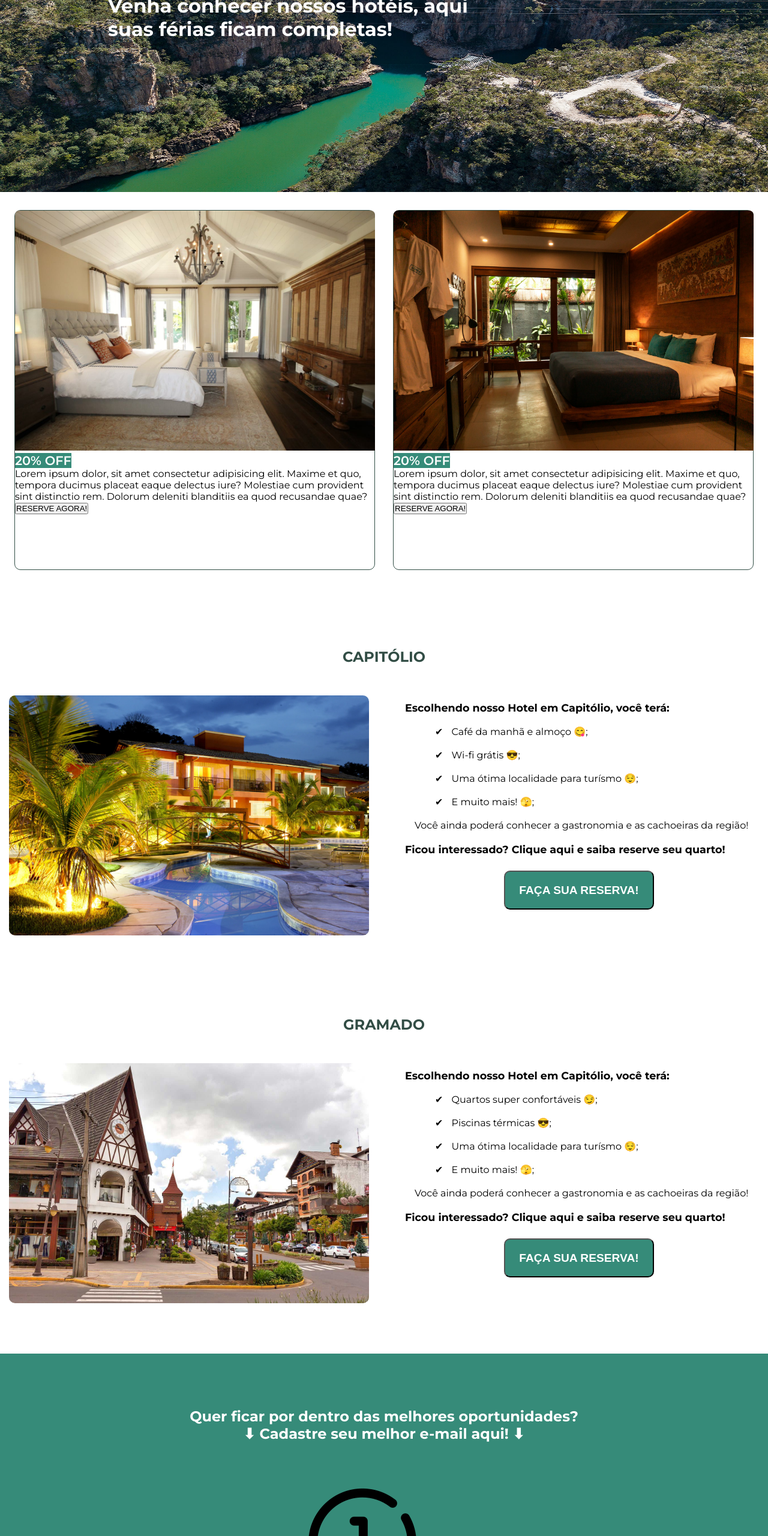
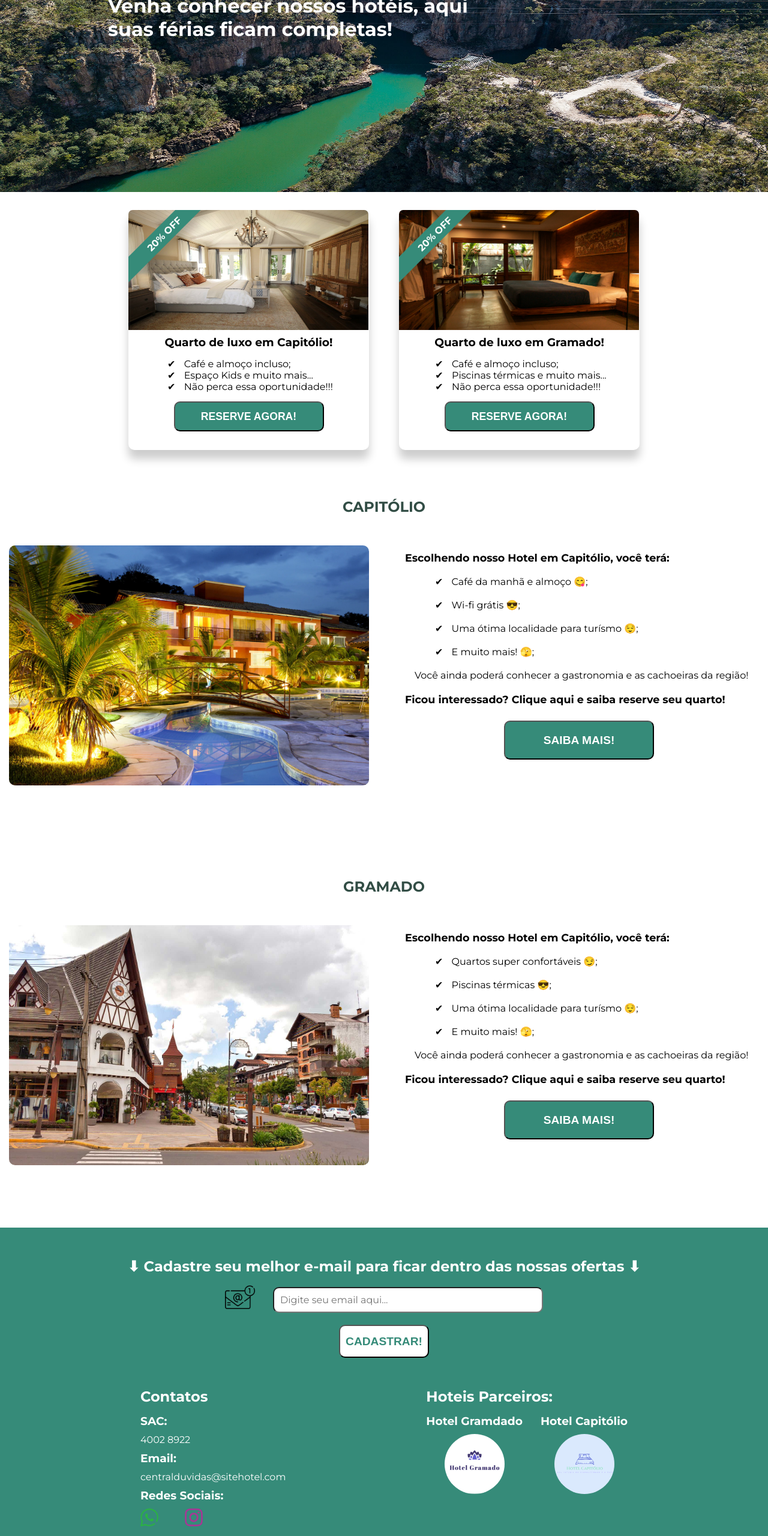
Before and after one commit to ThRocha7/hotel, a plain HTML site: page index.html in a window 1280 px wide. Shown: the part 240-2800 px from the top of the page at 60% size. Drawn offline with Linux system fonts and the light colour scheme.

Commit message:
finalizado

```diff
--- a/Css_Inicial/style.css
+++ b/Css_Inicial/style.css
@@ -107,42 +107,95 @@ nav .section-links a:hover::after {
     display: flex;
     flex-direction: row;
     margin: 30px 0;
-    gap: 30px;
+    gap: 50px;
     justify-content: center;
     align-items: center;
 }
 
-.content-promocao {
-    width: 601px;
-    border: 1px solid var(--verde-escuro);
-    border-radius: 10px;
-    display: flex;
-    flex-direction: column;
-    height: 600px;
-
-}
-
 .content-promocao img {
-    width: 600px;
-    height: 400px;
+    width: 400px;
+    height: 200px;
     border-radius: 7px 7px 0 0;
     position: relative;
 }
 
-.legenda-promo {
-    display: inline-block;
+.content-promocao {
+    width: 401px;
+    position: relative;
+    border-radius: 10px;
+    display: flex;
+    flex-direction: column;
+    height: 400px;
+    box-shadow: 0px 15px 15px rgba(0,0,0,.2);
+}
+
+.content-promocao .faixa-promo{
+    width: 200px;
+    height: 150px;
+    position: absolute;
+    display: flex;
+    align-items: center;
+    justify-content: center;
+    overflow: hidden;
+
+}
+
+.content-promocao .faixa-promo::before {
+    content: '20% OFF';
+    width: 230px;
+    height: 30px;
     background-color: var(--verde-princ);
-    font-size: 1.3rem;
-    /* position: absolute; */
+    position: absolute;
+    transform: rotate(-45deg) translateY(-50px);
+    box-shadow: 0px 10px 15px rgba(0,0,0,.2);
+    display: flex;
+    align-items: center;
+    justify-content: center;
+    color: #fff;
+    font-weight: 700;
+    margin-right: 10px;
+}
+
+.description-promo {
+    padding: 5px 10px 5px 10px;
+    display: flex;
+    flex-direction: column;
+    align-items: center;
+    gap: 15px;
+}
+
+.description-promo ul {
+    list-style-type: '\02714';
+    list-style-position: inside;
+    padding-left: 5px;
+}
+
+.description-promo li > .listas {
+    padding-left: 10px;
+}
+
+.content-promocao button {
+    width: 250px;
+    height: 50px;
+    margin: 0 auto;
+    border-radius: 10px;
+    background-color: var(--verde-princ);
+    color: #fff;
     font-weight: 600;
-    color: #fff;
+    font-size: 1.1rem;
+}
+
+.content-promocao button:hover {
+    background-color: var(--verde-escuro);
+    cursor: pointer;
+    transition: .3s ease-in-out;
 }
 
 .container-conteudo {
     display: flex;
     flex-direction: column;
     align-items: center;
-    margin: 80px 0;
+    margin: 30px 0 100px 0;
 }
 
 .content-conteudo {
@@ -233,13 +286,33 @@ nav .section-links a:hover::after {
 
 /* Estilização footer */
 
+footer {
+    background-color: var(--verde-princ);
+    color: #ffff;
+    display: flex;
+    flex-direction: column;
+}
+
 .container-cadastro {
     display: flex;
     flex-direction: column;
     justify-content: center;
     align-items: center;
-    gap: 20px;
-    margin: 90px 0;
+    gap: 10px;
+    margin: 50px 0;
+}
+
+.cadastro {
+    display: flex;
+    flex-direction: row;
+    align-items: center;
+    gap: 30px;
+}
+
+.cadastro img {
+    width: 50px;
+    height: 50px;
+    margin-bottom: 10px;
 }
 
 .container-cadastro h2{
@@ -247,10 +320,10 @@ nav .section-links a:hover::after {
 }
 
 .container-cadastro input {
-    margin: 20px 0;
+    margin: 10px 0;
     padding: 10px;
     border-radius: 10px;
-    width: 400px;
+    width: 450px;
     font: 400 1rem "Montserrat", sans-serif;
 }
 
@@ -258,29 +331,60 @@ nav .section-links a:hover::after {
     width: 150px;
     height: 55px;
     border-radius: 10px;
-    background-color: var(--verde-princ);
-    color: #fff;
+    background-color: #fff;
+    color: var(--verde-princ);
     font-size: 1.2rem;
     font-weight: 600;
 }
 
 .container-cadastro button:hover {
     background-color: var(--verde-escuro);
+    color: #fff;
     cursor: pointer;
     transition: .3s ease-in-out;
 }
 
-footer {
-    background-color: var(--verde-princ);
-    color: #ffff;
+.container-info {
+    display: flex;
+    flex-direction: row;
+    align-items: top;
+    justify-content: space-evenly;
+    margin-bottom: 30px;
+}
+
+.container-contantos h2,
+.container-parceiros h2 {
+    margin-bottom: 15px;
+}
+
+.content-contantos {
     display: flex;
     flex-direction: column;
+    gap: 10px;
 }
 
+.redes-sociais img {
+    width: 30px;
+    height: 30px;
+    margin-right: 40px;
+}
 
+.content-parceiros {
+    display: flex;
+    flex-direction: row;
+    gap: 30px;
+}
+
+.parceiros {
+    display: flex;
+    flex-direction: column;
+    align-items: center;
+    gap: 10px;
+
+}
 
 .content-parceiros img{
-    height: 200px;
-    width: 200px;
-
+    height: 100px;
+    width: 100px;
+    border-radius: 50%;
 }
--- a/index.html
+++ b/index.html
@@ -48,44 +48,62 @@
             </div>
         </div>
 
-
             <div class="container-promocao">
                 <div class="content-promocao">
                     <div class="img-promo">
                         <img src="./assests/quartoluxo3.jpg" alt="Quarto Capitólio">
-                        <p class="legenda-promo">
-                            20% OFF
-                        </p>
                     </div>
                     <div class="description-promo">
-                        <p>
-                            Lorem ipsum dolor, sit amet consectetur adipisicing elit. Maxime et quo, tempora ducimus placeat eaque delectus iure? Molestiae cum provident sint distinctio rem. Dolorum deleniti blanditiis ea quod recusandae quae?
-                        </p>
-                        <a href="#">
+                        <h3>
+                            Quarto de luxo em Capitólio!
+                        </h3>
+                        <ul>
+                            <li>
+                                <span class="listas">Café e almoço incluso;</span>
+                            </li>
+                            <li>
+                                <span class="listas">Espaço Kids e muito mais...</span>
+                            </li>
+                            <li>
+                                <span class="listas">Não perca essa oportunidade!!!</span>
+                            </li>
+                        </ul>
+                        <a href="https://api.whatsapp.com/send?phone=5516996048494&text=Ol%C3%A1,%20desejo%20reservar%20um%20quarto%20no%20Hotel%20Capit%C3%B3lio.">
                             <button>
                                 RESERVE AGORA!
                             </button>
                         </a>
                     </div>
+                    <span class="faixa-promo">
+                    </span>
                 </div>
 
                 <div class="content-promocao">
                     <img-promo>
                         <img src="./assests/quartoluxo9.jpg" alt="Quarto Capitólio">
-                        <p class="legenda-promo">
-                            20% OFF
-                        </p>
                     </img-promo>
                     <div class="description-promo">
-                        <p>
-                            Lorem ipsum dolor, sit amet consectetur adipisicing elit. Maxime et quo, tempora ducimus placeat eaque delectus iure? Molestiae cum provident sint distinctio rem. Dolorum deleniti blanditiis ea quod recusandae quae?
-                        </p>
-                        <a href="#">
+                        <h3>
+                            Quarto de luxo em Gramado!
+                        </h3>
+                        <ul>
+                            <li>
+                                <span class="listas">Café e almoço incluso;</span>
+                            </li>
+                            <li>
+                                <span class="listas">Piscinas térmicas e muito mais...</span>
+                            </li>
+                            <li>
+                                <span class="listas">Não perca essa oportunidade!!!</span>
+                            </li>
+                        </ul>
+                        <a href="https://api.whatsapp.com/send?phone=5516996048494&text=Ol%C3%A1,%20desejo%20reservar%20um%20quarto%20no%20Hotel%20Capit%C3%B3lio.">
                             <button>
                                 RESERVE AGORA!
                             </button>
                         </a>
                     </div>
+                    <span class="faixa-promo"></span>
                 </div>
             </div>
 
@@ -124,7 +142,7 @@
                         Ficou interessado? Clique aqui e saiba reserve seu quarto!
                     </h3>
                     <button>
-                        <a href="./capitolio-pag/capitolio.html">FAÇA SUA RESERVA!</a>
+                        <a href="./capitolio-pag/capitolio.html">SAIBA MAIS!</a>
                     </button>
                 </div>
             </div>
@@ -166,7 +184,7 @@
                         Ficou interessado? Clique aqui e saiba reserve seu quarto!
                     </h3>
                     <button>
-                        <a href="./sul_pag/pagsul.html">FAÇA SUA RESERVA!</a>
+                        <a href="./sul_pag/pagsul.html">SAIBA MAIS!</a>
                     </button>
                 </div>
             </div>
@@ -175,10 +193,9 @@
     <footer>
         <div class="container-cadastro">
             <h2>
-                Quer ficar por dentro das melhores oportunidades? <br>
-                &#x2B07 Cadastre seu melhor e-mail aqui! &#x2B07
+                &#x2B07 Cadastre seu melhor e-mail para ficar dentro das nossas ofertas &#x2B07
             </h2>
-            <div class="cadatro">
+            <div class="cadastro">
                 <img src="./assests/e-mail.png" alt="">
                 <input type="email" name="email" id="email" placeholder="Digite seu email aqui...">
             </div>
@@ -186,21 +203,37 @@
                 CADASTRAR!
             </button>
         </div>
-       <div class="container-contatos">
+
+       <div class="container-info">
+            <div class="container-contantos">
                 <h2>
                     Contatos
                 </h2>
                 <div class="content-contantos">
+                    <h3>
+                        SAC:
+                    </h3>
                     <p>
-                    SAC
+                        4002 8922
                     </p>
+                    <h3>
+                        Email:
+                    </h3>
                     <p>
-                    0800 686 9674
+                        centralduvidas@sitehotel.com
                     </p>
+                    <h3>
+                        Redes Sociais:
+                    </h3>
+                    <div class="redes-sociais">
+                        <a href="#"><img src="assests/whatsapp-logo-4463.svg" alt=""></a>
+                        <a href="#"><img src="assests/instagram-logo-2433.svg" alt=""></a>
+                    </div>
+            </div>
             </div>
             <div class="container-parceiros">
                 <h2>
-                    Parceiros
+                    Hoteis Parceiros:
                 </h2>
                 <div class="content-parceiros">
                     <div class="parceiros">
@@ -223,5 +256,6 @@
             </div>
        </div>
     </footer>
+    <script src="script-inicial.js"></script>
 </body>
 </html>
--- /dev/null
+++ b/script-inicial.js
@@ -0,0 +1,11 @@
+const cadastrarEmail = document.querySelector('#cadastro-email')
+
+cadastrarEmail.addEventListener('click', ()=>{
+    let arroba = '@'
+    let final = '.com'
+    const inputEmail = document.querySelector('#email').value
+    if (inputEmail.includes(arroba) && inputEmail.includes(final)){
+        alert("E-mail cadastrado com sucesso!")
+    }
+    else alert('Email inválido, tente novamente')
+})
--- a/sul_pag/Css_sul/style.css
+++ b/sul_pag/Css_sul/style.css
@@ -115,7 +115,7 @@
     margin-top: 30px;
 }
 .imagem img {
-    width: 220px; /* ajuste o tamanho conforme necessário */
+    width: 300px; /* ajuste o tamanho conforme necessário */
     height: auto; /* mantém a proporção da imagem */
 }
 
@@ -124,6 +124,7 @@
     border-radius: 4px;
     padding: 10px;
     height: 400px;
+    width: 300px;
 }
 
   footer{
```
Also changed, not shown: sul_pag/pagsul.html (+39 -30 lines), assests/instagram-logo-2433.svg (added), assests/whatsapp-logo-4463.svg (added). Lines whose indentation alone changed are shown as unchanged.
